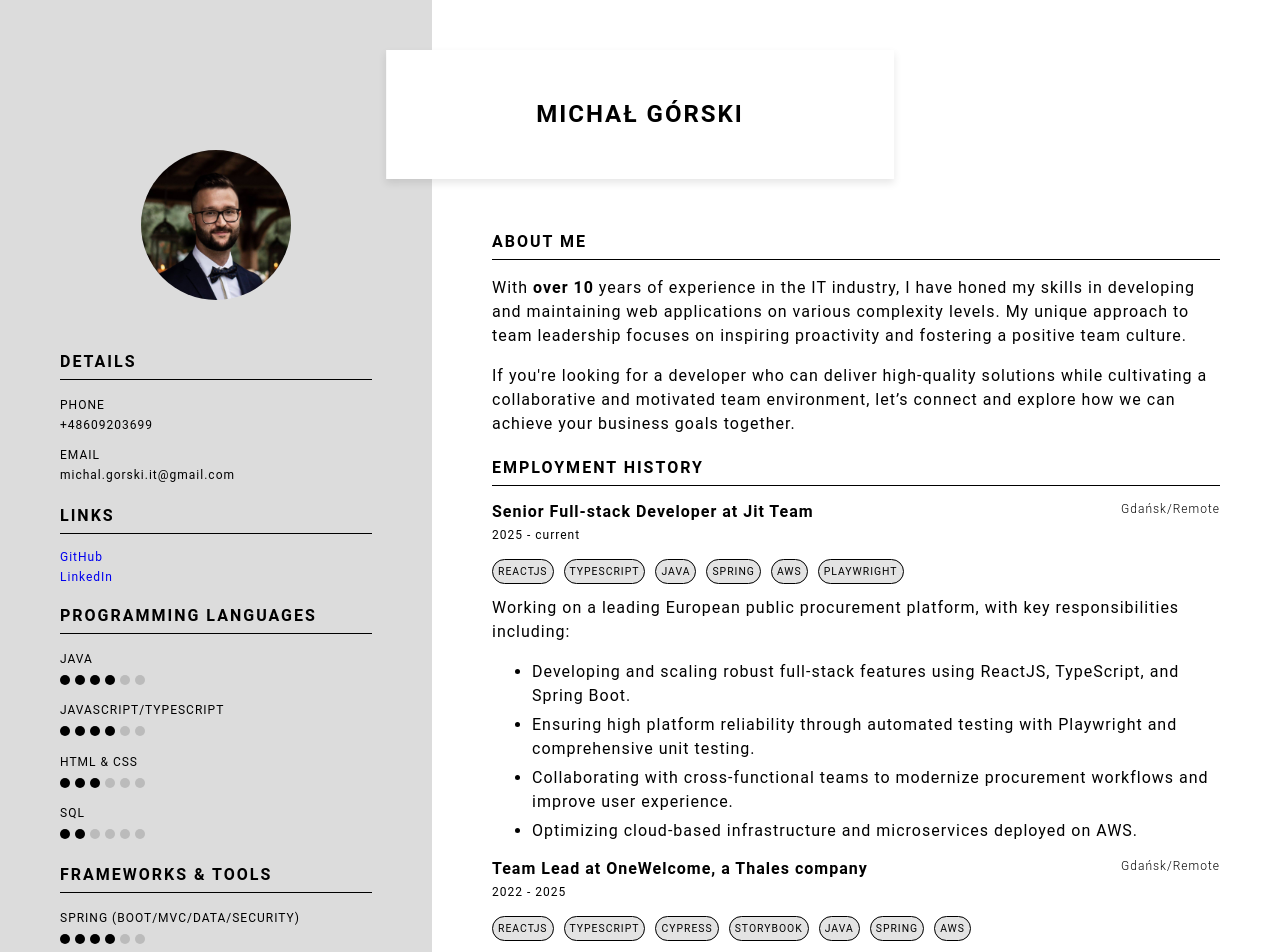
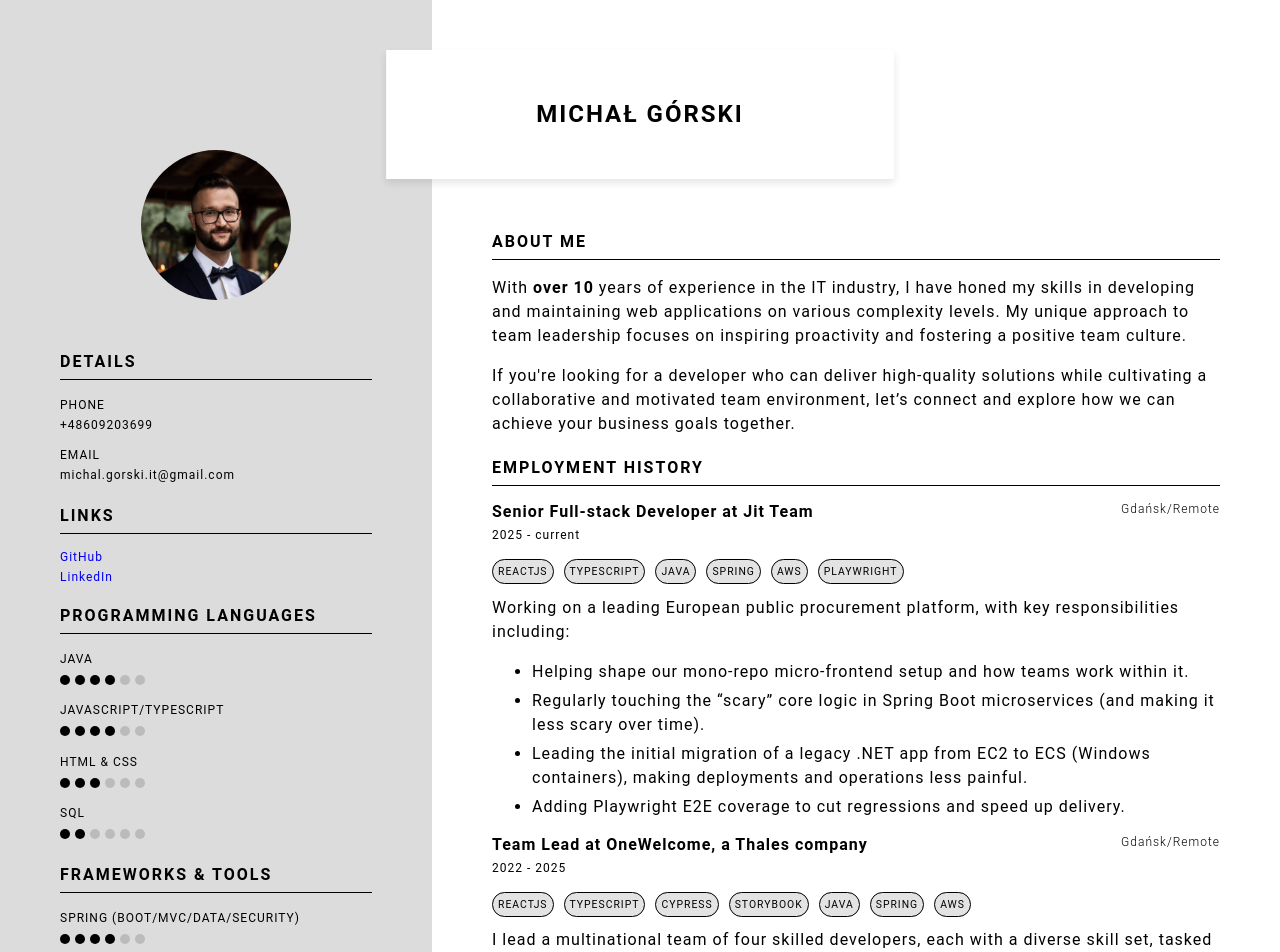
Before and after one commit to goorskyy/goorskyy.github.io, a Preact app: page / in a window 1280 px wide. Shown: the top 952 px of the page. Built offline with nearby package versions, Linux system fonts and the light colour scheme.

Commit message:
Update current role description to better reflect the role

```diff
--- a/src/containers/right-container/RightContainer.jsx
+++ b/src/containers/right-container/RightContainer.jsx
@@ -21,10 +21,10 @@ export default function RightContainer() {
             <ChipComponent titles={['ReactJS', 'TypeScript', 'Java', 'Spring', 'AWS', 'Playwright']} />
             <p>Working on a leading European public procurement platform, with key responsibilities including:</p>
             <ul>
-                <li>Developing and scaling robust full-stack features using ReactJS, TypeScript, and Spring Boot.</li>
-                <li>Ensuring high platform reliability through automated testing with Playwright and comprehensive unit testing.</li>
-                <li>Collaborating with cross-functional teams to modernize procurement workflows and improve user experience.</li>
-                <li>Optimizing cloud-based infrastructure and microservices deployed on AWS.</li>
+                <li>Helping shape our mono-repo micro-frontend setup and how teams work within it.</li>
+                <li>Regularly touching the “scary” core logic in Spring Boot microservices (and making it less scary over time).</li>
+                <li>Leading the initial migration of a legacy .NET app from EC2 to ECS (Windows containers), making deployments and operations less painful.</li>
+                <li>Adding Playwright E2E coverage to cut regressions and speed up delivery.</li>
             </ul>
 
             <TimelineComponent title='Team Lead at OneWelcome, a Thales company' startYear='2022' endYear='2025' location='Gdańsk/Remote' />
```
